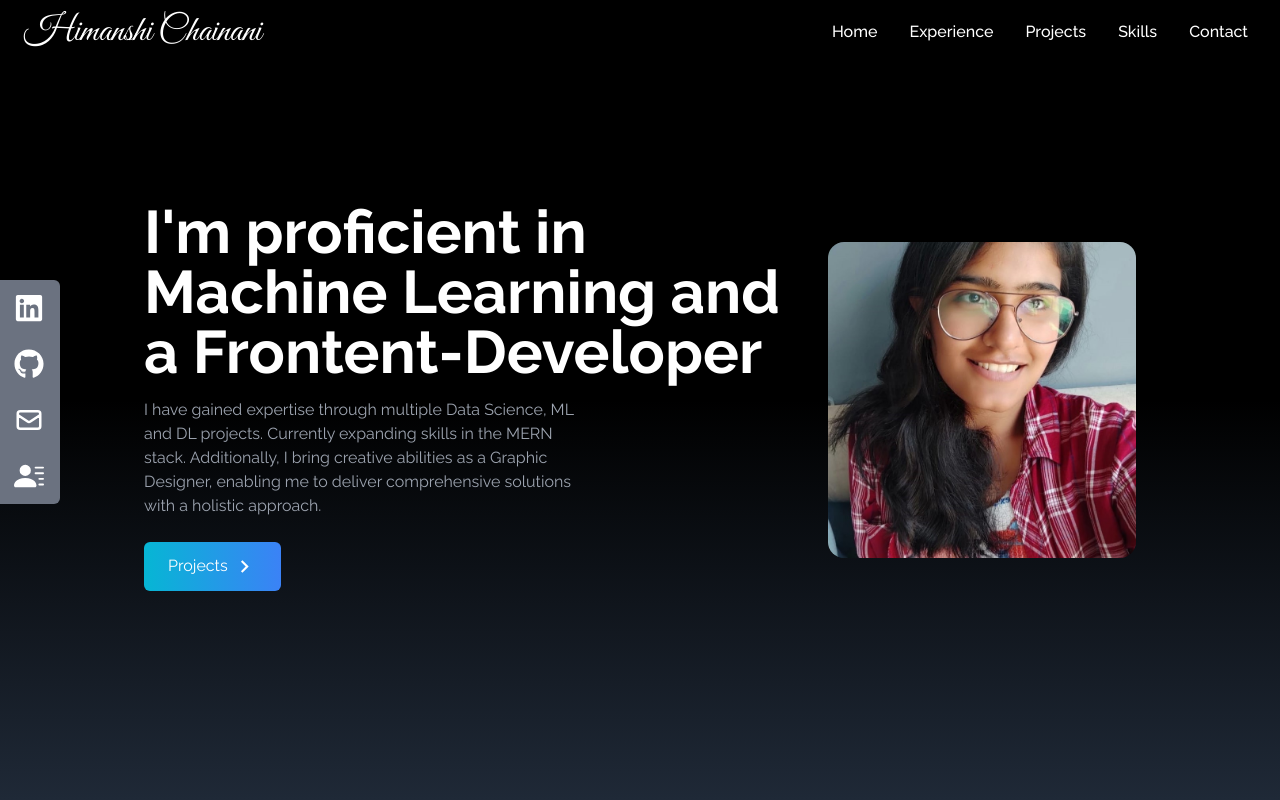
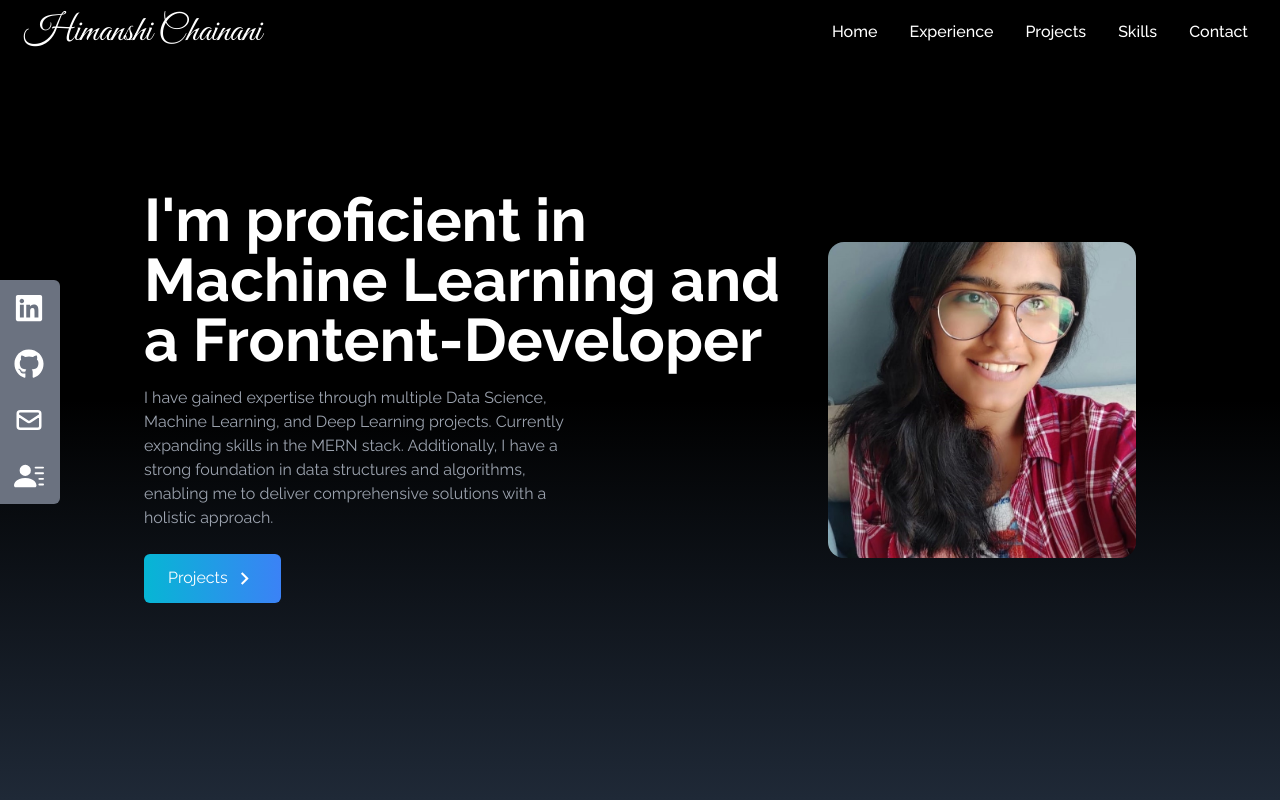
Before and after one commit to HimanshiChainani/my-portfolio, a React (Create React App) app: page / in a window 1280 px wide. Shown: the top 800 px of the page. Built offline with nearby package versions, Linux system fonts and the light colour scheme.

Commit message:
Update Home.jsx

```diff
--- a/src/components/Home.jsx
+++ b/src/components/Home.jsx
@@ -15,8 +15,7 @@ const Home = () => {
             I'm proficient in Machine Learning and a Frontent-Developer
           </h2>
           <p className="text-gray-400 py-4 max-w-md">
-          I have gained expertise through multiple Data Science, ML and DL projects. Currently expanding skills in the MERN stack.
-          Additionally, I bring creative abilities as a Graphic Designer, enabling me to deliver comprehensive solutions with a holistic approach.
+          I have gained expertise through multiple Data Science, Machine Learning, and Deep Learning projects. Currently expanding skills in the MERN stack. Additionally, I have a strong foundation in data structures and algorithms, enabling me to deliver comprehensive solutions with a holistic approach.
           </p>
           <div>
             <Link
```
